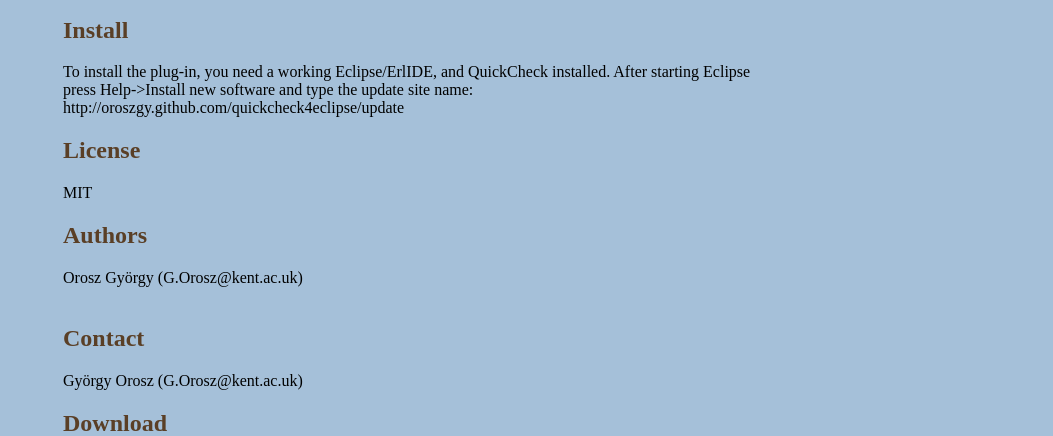
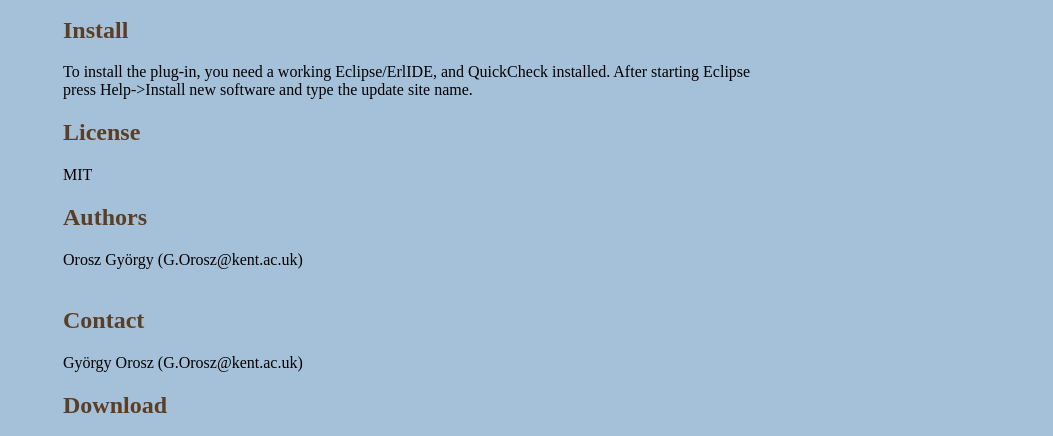
Before and after one commit to oroszgy/quickcheck4eclipse, a plain HTML site: page index.html in a window 1280 px wide. Shown: the part 331-767 px from the top of the page, without its empty margins (227-1280 px from the left). Drawn offline with Linux system fonts and the light colour scheme.

Commit message:
Revert "Update site is published."
This reverts commit a9db8156571cfe087303caec36380bf43873f8ad.

```diff
--- a/index.html
+++ b/index.html
@@ -55,8 +55,7 @@
     <h2>Dependencies</h2>
 <p>Eclipse, ErlIDE</p>
 <h2>Install</h2>
-<p>To install the plug-in, you need a working Eclipse/ErlIDE, and QuickCheck installed. After starting Eclipse press Help->Install new software and type the update site name:<br>
-http://oroszgy.github.com/quickcheck4eclipse/update</p>
+<p>To install the plug-in, you need a working Eclipse/ErlIDE, and QuickCheck installed. After starting Eclipse press Help->Install new software and type the update site name.</p>
 <h2>License</h2>
 <p>MIT</p>
 <h2>Authors</h2>
```
